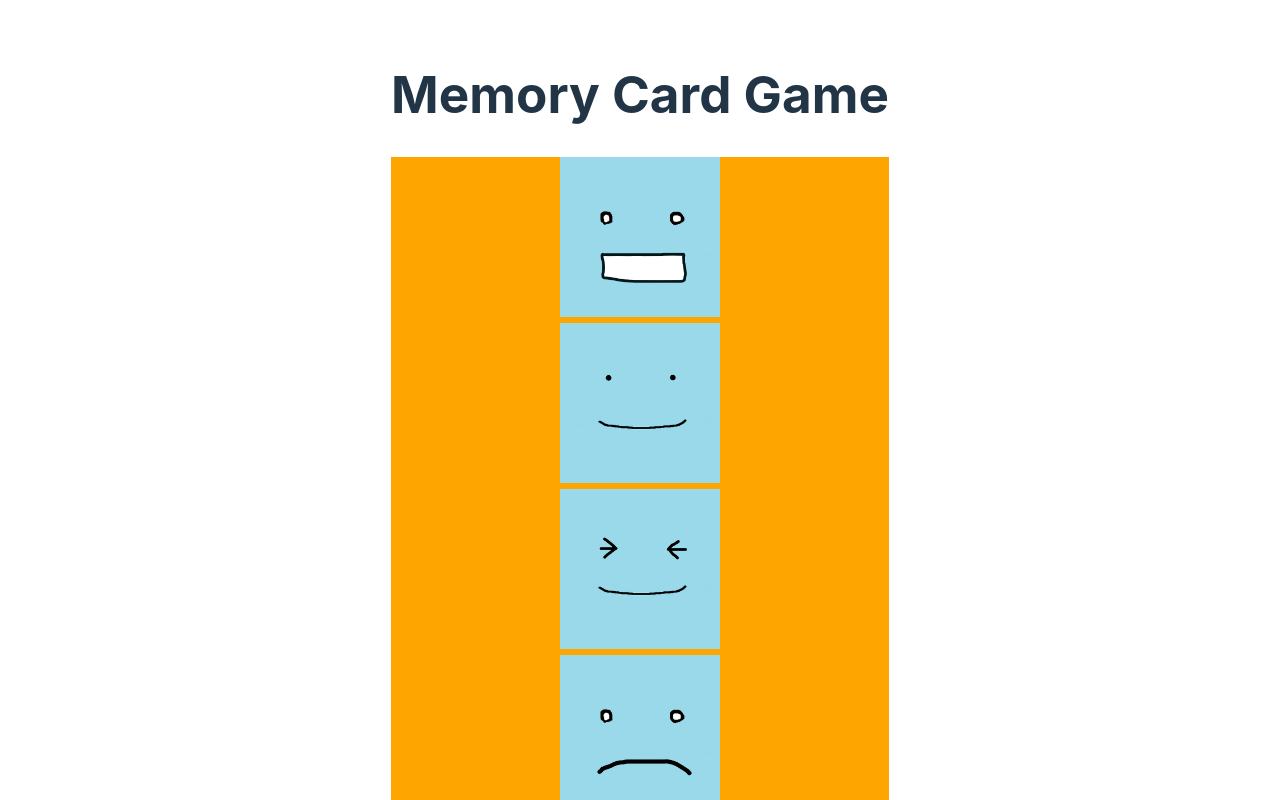
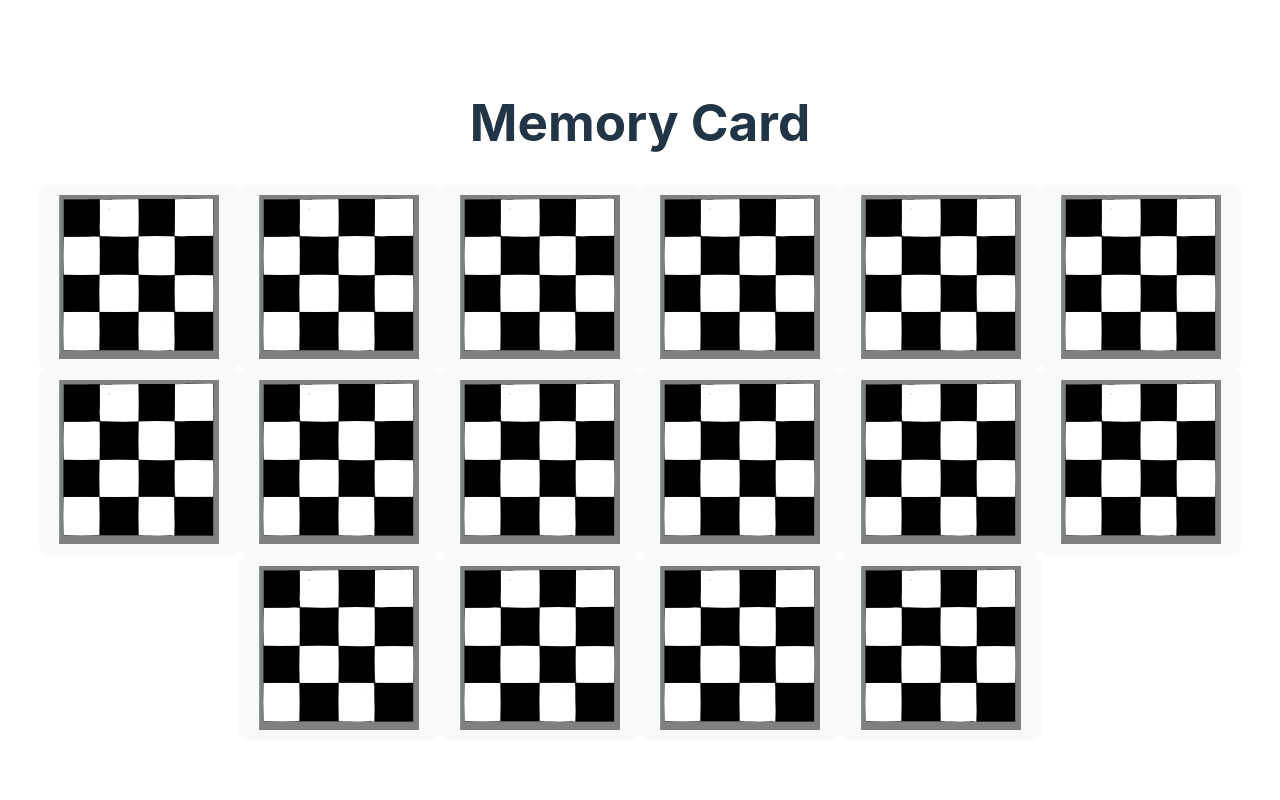
Before and after one commit to axoloto210/memory-card, a React (Vite) app: page / in a window 1280 px wide. Shown: the top 800 px of the page. Built offline with nearby package versions, Linux system fonts and the light colour scheme.

Commit message:
implement memory card game

```diff
--- a/src/components/pages/MemoryCardGame/MemoryCardGame.tsx
+++ b/src/components/pages/MemoryCardGame/MemoryCardGame.tsx
@@ -2,13 +2,14 @@ import { useState } from "react";
 import { Card } from "../../ui/Card/Card";
 
 type InitialCard = Readonly<{
-    imageName:string;
-    tag: number;
-}>
+  imageName: string;
+  tag: number;
+}>;
 
 type Card = InitialCard & {
-  isOpen: boolean;
-  isClear: boolean;
+  cardId: number;
+  isFlipped: boolean;
+  isMatched: boolean;
 };
 
 const initialCards = [
@@ -24,12 +25,15 @@ const initialCards = [
 
 function initiateCards() {
   const duplocatedCards = initialCards
-    .flatMap((card) => [card, card]) //duplicate cards
+    .flatMap((card) => [
+      { ...card, cardId: 2 * card.tag - 1 },
+      { ...card, cardId: 2 * card.tag },
+    ]) //duplicate cards
     .map((card) => {
       return {
         ...card,
-        isOpen: false,
-        isClear: false,
+        isFlipped: false,
+        isMatched: false,
       };
     });
   return shuffle(duplocatedCards);
@@ -51,16 +55,101 @@ function shuffle<T>(array: T[]) {
 }
 
 export const MemoryCardGame = () => {
-  const [cards, setCards] = useState(initiateCards());
+  const [cards, setCards] = useState<Card[]>(initiateCards());
+  const [isGameEnd, setIsGameEnd] = useState(false);
+
+  const [isDisable, setIsDisable] = useState(false);
+
+  const checkGameEnd = (newCards: Card[]) => {
+    setIsGameEnd(
+      newCards.every((card) => {
+        return card.isMatched === true;
+      })
+    );
+  };
+
+  const flippedCardTag = () => {
+    return cards.find((card) => {
+      return card.isFlipped === true && card.isMatched === false;
+    })?.tag;
+  };
+
+  const clickCardHandler = (clickedCard: Card) => {
+    if (clickedCard.isFlipped) {
+      return;
+    }
+    setIsDisable(true);
+
+    const flippedTag = flippedCardTag();
+
+    const isFirstFlip = flippedTag === undefined;
+
+    const newCards: Card[] = cards.map((card) => {
+      return clickedCard.cardId === card.cardId
+        ? {
+            ...card,
+            isFlipped: true,
+          }
+        : card;
+    });
+
+    if (!isFirstFlip) {
+      if (clickedCard.tag === flippedTag) {
+        const matchedCards = newCards.map((card) => {
+          return card.tag === flippedTag
+            ? {
+                ...card,
+                isMatched: true,
+              }
+            : card;
+        });
+        setCards(matchedCards);
+        setIsDisable(false);
+
+        setTimeout(() => {
+          checkGameEnd(matchedCards);
+        }, 500);
+      } else {
+        setCards(newCards);
+        // when flipped cards are two, reset flipped status.
+        setTimeout(() => {
+          setCards(
+            newCards.map((card) => {
+              return card.tag === flippedTag ||
+                card.cardId === clickedCard.cardId
+                ? {
+                    ...card,
+                    isFlipped: false,
+                  }
+                : card;
+            })
+          );
+          setIsDisable(false);
+        }, 1000);
+      }
+    } else {
+      setCards(newCards);
+      setIsDisable(false);
+    }
+  };
 
   return (
     <>
       <div>
-        <h1>Memory Card Game</h1>
+        <h1>Memory Card</h1>
       </div>
+      {isGameEnd && <h2>Clear！！！</h2>}
       <div className="card_area">
         {cards.map((card) => {
-          return <Card cardNumber={card.tag} imageName={card.imageName} />;
+          return (
+            <button
+              key={card.cardId}
+              onClick={() => clickCardHandler(card)}
+              disabled={isDisable}
+            >
+              <Card imageName={card.imageName} isFlipped={card.isFlipped} />
+            </button>
+          );
         })}
       </div>
     </>
--- a/src/components/ui/Card/Card.module.scss
+++ b/src/components/ui/Card/Card.module.scss
@@ -1,3 +1,3 @@
 .card{
-    background-color: orange;
+    background-color: gray;
 }
--- a/src/components/ui/Card/Card.tsx
+++ b/src/components/ui/Card/Card.tsx
@@ -1,17 +1,27 @@
-import styles from "./card.module.scss"
-
+import styles from "./card.module.scss";
 
 type Props = {
-    cardNumber: number
-    imageName: string,
-}
+  imageName: string;
+  isFlipped: boolean;
+};
 
 export const Card = (props: Props) => {
+  const IMAGE_WIDTH = 160;
+  const IMAGE_HEIGHT = 160;
 
-    const CARD_WIDTH = 160
-    const CARD_HEIGHT = 160
-
-    return (
-        <div className={styles.card}><img src={`public/${props.imageName}`} width={CARD_WIDTH} height={CARD_HEIGHT}></img></div>
-    )
-}
+  return (
+    <div className={styles.card}>
+        {props.isFlipped ?
+      <img
+        src={`${props.imageName}`}
+        width={IMAGE_WIDTH}
+        height={IMAGE_HEIGHT}
+      /> : <img
+      src={`card.png`}
+        width={IMAGE_WIDTH}
+        height={IMAGE_HEIGHT}
+      />
+        }
+    </div>
+  );
+};
```
Also changed, not shown: public/card.png (added).
